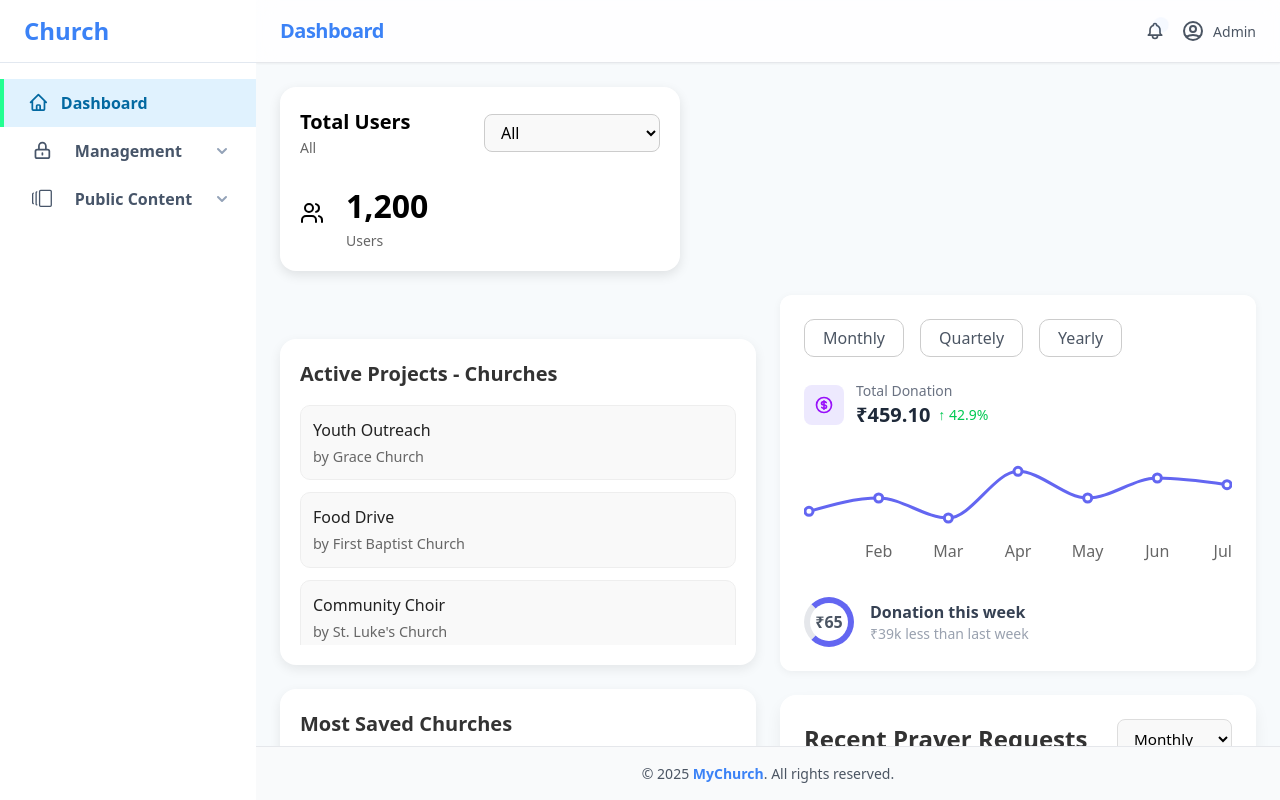
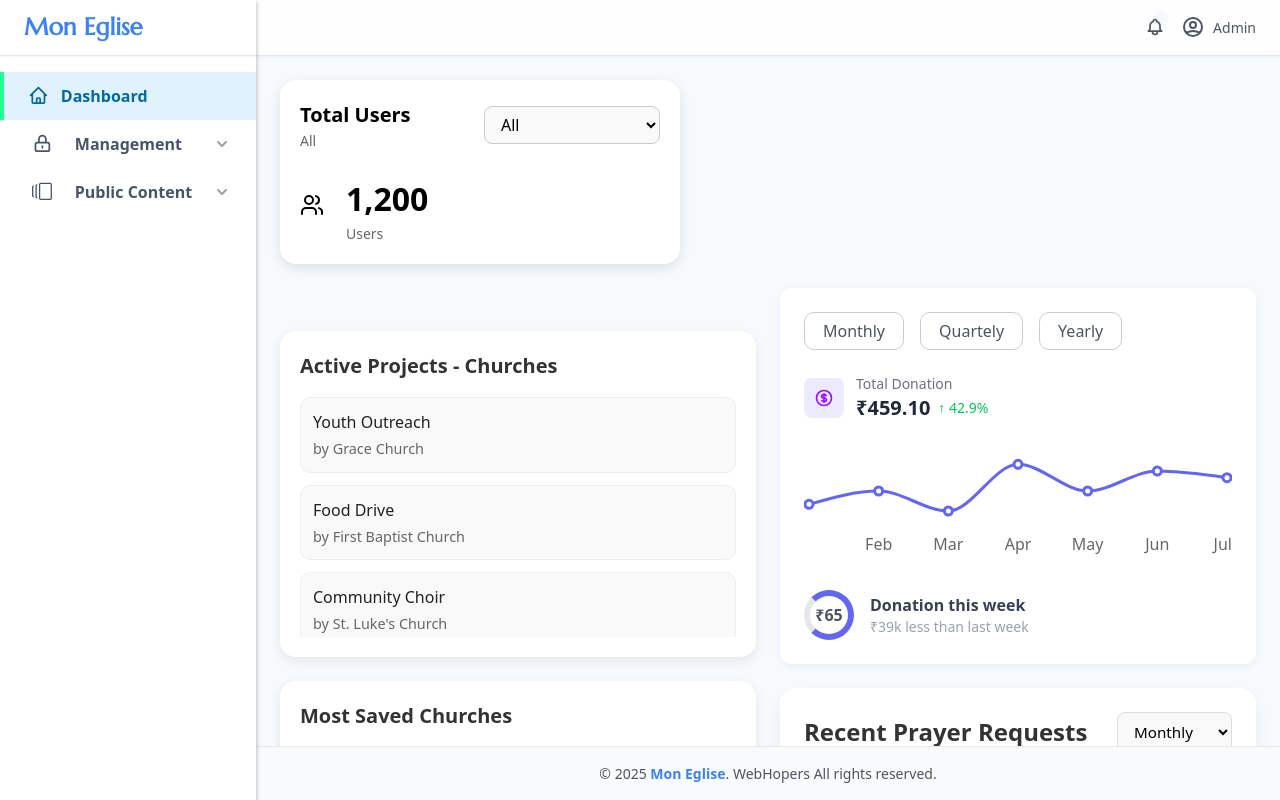
Before and after one commit to rohitwebhopper/ChurchApp, a React (Vite) app in the folder church-project/dashboard/: page /dashboard in a window 1280 px wide. Built offline with nearby package versions, Linux system fonts and the light colour scheme.

Commit message:
layoutfixed5/24/25

```diff
--- a/church-project/dashboard/src/components/layout/DashboardLayout.tsx
+++ b/church-project/dashboard/src/components/layout/DashboardLayout.tsx
@@ -7,10 +7,8 @@ import styles from "./layout.module.css";
 const DashboardLayout = ({ children }: { children: React.ReactNode }) => {
   return (
     <div className={styles.layoutContainer}>
-      {/* Sidebar */}
       <Sidebar />
 
-      {/* Main Area (Navbar + Content + Footer) */}
       <div className={styles.mainArea}>
         <Navbar />
         <main className={styles.mainContent}>
--- a/church-project/dashboard/src/components/layout/Footer.tsx
+++ b/church-project/dashboard/src/components/layout/Footer.tsx
@@ -6,7 +6,7 @@ const Footer = () => {
       <div className={styles.container}>
         <p>
           &copy; {new Date().getFullYear()}{" "}
-          <span className={styles.brand}>MyChurch</span>. All rights reserved.
+          <span className={styles.brand}>Mon Eglise</span>. WebHopers All rights reserved.
         </p>
       </div>
     </footer>
--- a/church-project/dashboard/src/components/layout/Navbar.tsx
+++ b/church-project/dashboard/src/components/layout/Navbar.tsx
@@ -4,9 +4,6 @@ import styles from "./index.module.css";
 const Navbar = () => {
   return (
     <nav className={styles.navbar}>
-      {/* Title */}
-      <h1 className={styles.title}>Dashboard</h1>
-
       {/* Right utilities */}
       <div className={styles.rightUtilities}>
         {/* Notification icon */}
--- a/church-project/dashboard/src/components/layout/Sidebar.tsx
+++ b/church-project/dashboard/src/components/layout/Sidebar.tsx
@@ -15,7 +15,6 @@ const Sidebar: React.FC = () => {
   const toggleDropdown = (label: string) =>
     setOpenDropdown(openDropdown === label ? null : label);
 
-  // 🔁 Automatically open dropdown if route matches a child
   useEffect(() => {
     const activeDropdown = navItems.find(
       (item) => item.type === "dropdown" && isChildActive(item.children)
@@ -25,17 +24,21 @@ const Sidebar: React.FC = () => {
     } else {
       setOpenDropdown(null);
     }
+
+    // Close sidebar on mobile route change
+    if (window.innerWidth < 768) {
+      setSidebarOpen(false);
+    }
   }, [location.pathname]);
 
   return (
     <>
-      {/* Mobile Toggle */}
+      {/* Mobile Menu Button */}
       <div className={styles.mobileToggle}>
         {!sidebarOpen && (
           <button
             onClick={() => setSidebarOpen(true)}
             className={styles.menuButton}
-            aria-label="Open sidebar"
           >
             <HiOutlineMenu size={24} />
           </button>
@@ -56,9 +59,8 @@ const Sidebar: React.FC = () => {
           sidebarOpen ? styles.sidebarOpen : ""
         }`}
       >
-        {/* Header */}
         <div className={styles.header}>
-          <h1 className={styles.logo}>Church</h1>
+          <h1 className={styles.logo}>Mon Eglise</h1>
           <button
             onClick={() => setSidebarOpen(false)}
             className={styles.closeButton}
@@ -67,7 +69,6 @@ const Sidebar: React.FC = () => {
           </button>
         </div>
 
-        {/* Nav Items */}
         <nav className={styles.nav}>
           {navItems.map((item, index) => {
             if (item.type === "link") {
@@ -111,7 +112,6 @@ const Sidebar: React.FC = () => {
                       }`}
                     />
                   </button>
-
                   <div
                     className={styles.dropdownList}
                     style={{
--- a/church-project/dashboard/src/components/layout/index.module.css
+++ b/church-project/dashboard/src/components/layout/index.module.css
@@ -8,23 +8,14 @@
   backdrop-filter: blur(10px);
   border-bottom: 1px solid #e5e7eb;
   box-shadow: 0 1px 2px rgb(0 0 0 / 0.05);
-  padding: 1rem 1.5rem;
+  padding: 15.3px 1.5rem;
   display: flex;
-  align-items: center;
-  justify-content: space-between;
+  justify-content: flex-end;
 }
 
-.title {
-  font-weight: 700;
-  font-size: 1.25rem;
-  color: var(--primary);
-  letter-spacing: -0.025em;
-  user-select: none;
-}
 
 .rightUtilities {
   display: flex;
-  align-items: center;
   gap: 1rem;
   color: #4b5563;
 }
--- a/church-project/dashboard/src/components/layout/sidebar.module.css
+++ b/church-project/dashboard/src/components/layout/sidebar.module.css
@@ -1,6 +1,4 @@
-* {
-  box-sizing: border-box;
-}
+
 
 .sidebarWrapper {
   position: fixed;
@@ -15,7 +13,9 @@
   transition: transform 0.3s ease;
   z-index: 1000;
   overflow-y: auto;
+  overflow-x: hidden;
   transform: translateX(-100%);
+box-shadow: rgba(0, 0, 0, 0.15) 1.95px 1.95px 2.6px;
 }
 
 .sidebarOpen {
@@ -23,18 +23,25 @@
 }
 
 .header {
+  position: sticky;
+  top: 0;
+  z-index: 10;
   display: flex;
   justify-content: space-between;
   align-items: center;
-  padding: 0.8rem 1.5rem;
+  padding: 9.3px 1.5rem;
   border-bottom: 1px solid #e2e8f0;
+  background-color: #ffffff; /* ensure it doesn’t look transparent while scrolling */
+  box-shadow: 0 1px 2px rgb(0 0 0 / 0.05);
 }
+
 
 .logo {
   font-size: 1.5rem;
   font-weight: 700;
   color: var(--primary);
   user-select: none;
+  font-family: var(--font-marcellus);
 }
 
 .closeButton {
@@ -51,10 +58,19 @@
   color: var(--primary);
 }
 
+.sidebarWrapper::-webkit-scrollbar {
+  width: 0;
+}
+.sidebarWrapper {
+  scrollbar-width: none;
+}
+
+
 @media (min-width: 768px) {
   .closeButton {
     display: none;
   }
+
 }
 
 .nav {
@@ -102,6 +118,7 @@
   background: var(--primary);
   border: none;
   padding: 0.5rem 0.75rem;
+  margin-top: -8.9px;
   border-radius: 6px;
   color: white;
   cursor: pointer;
@@ -124,9 +141,11 @@
 
 .mobileOverlay {
   position: fixed;
+  top: 0;
   inset: 0;
   background: rgba(0, 0, 0, 0.2);
   z-index: 999;
+
 }
 
 @media (min-width: 768px) {
--- a/church-project/dashboard/src/components/ui/Modal/index.module.css
+++ b/church-project/dashboard/src/components/ui/Modal/index.module.css
@@ -5,8 +5,9 @@
   display: flex;
   align-items: center;
   justify-content: center;
-  z-index: 1000;
+  z-index: 9999;
 }
+
 
 .modal {
   background-color: #ffffff;
@@ -19,7 +20,15 @@
   flex-direction: column;
   animation: fadeIn 0.3s ease-in-out;
   padding: 0;
+
+  scrollbar-width: none;
+  -ms-overflow-style: none;
 }
+
+.modal::-webkit-scrollbar {
+  display: none;
+}
+
 
 .small {
   max-width: 24rem; /* 384px */
```
Also changed, not shown: church-project/dashboard/src/assets/churchlogo.svg.
